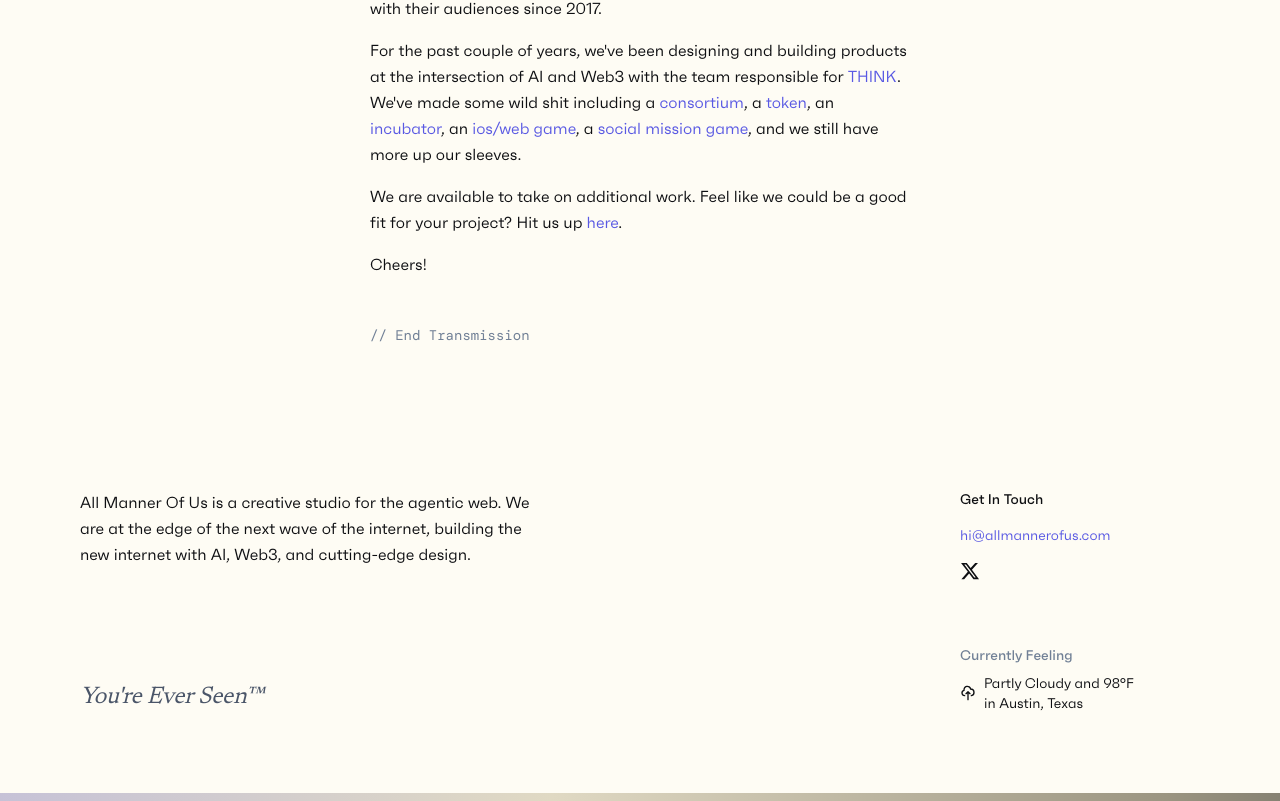
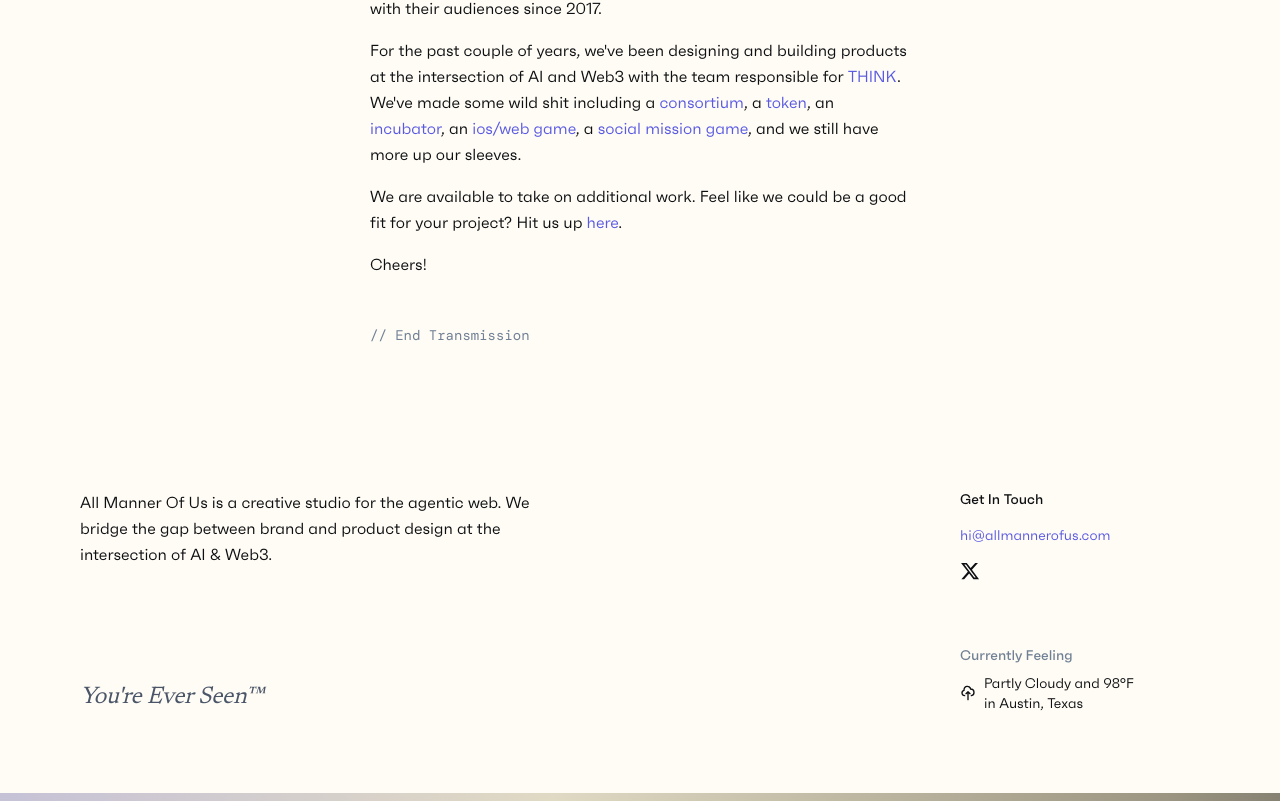
Before and after one commit to allmannerofus/amou, a Next.js app: page / in a window 1280 px wide. Shown: the part 1127-1928 px from the top of the page. Built offline with nearby package versions, Linux system fonts and the light colour scheme; no server answers; a web font is replaced by a local one.

Commit message:
Fix Newsreader font for 'You're Ever Seen' text using inline styles

```diff
--- a/app/components/footer.tsx
+++ b/app/components/footer.tsx
@@ -13,7 +13,7 @@
             {/* Left - Description */}
             <div>
               <p className="leading-relaxed max-w-[460px] text-base" style={{ color: 'var(--text)' }}>
-                All Manner Of Us is a creative studio for the agentic web. We are at the edge of the next wave of the internet, building the new internet with AI, Web3, and cutting-edge design.
+                All Manner Of Us is a creative studio for the agentic web. We bridge the gap between brand and product design at the intersection of AI & Web3.
               </p>
             </div>
 
@@ -45,7 +45,7 @@
           <div className="grid grid-cols-1 md:grid-cols-2 gap-8 mb-4 md:mb-8">
             {/* Left - You're Ever Seen (desktop only) */}
             <div className="hidden md:flex items-end justify-start">
-              <p className="font-newsreader-regular italic text-2xl" style={{ letterSpacing: '-0.2px', color: 'var(--text-secondary)' }}>
+              <p className="italic text-2xl" style={{ fontFamily: 'var(--font-newsreader), Georgia, serif', fontWeight: 400, letterSpacing: '-0.2px', color: 'var(--text-secondary)' }}>
                 You're Ever Seen™
               </p>
             </div>
@@ -64,7 +64,7 @@
       {/* You're Ever Seen - Mobile only */}
       <div className="px-8 md:px-20 py-6 md:hidden" style={{ backgroundColor: 'var(--background)' }}>
         <div className="max-w-7xl mx-auto md:max-w-none md:mx-0">
-          <p className="font-newsreader-regular italic text-2xl" style={{ letterSpacing: '-0.2px', color: 'var(--text-secondary)' }}>
+          <p className="italic text-2xl" style={{ fontFamily: 'var(--font-newsreader), Georgia, serif', fontWeight: 400, letterSpacing: '-0.2px', color: 'var(--text-secondary)' }}>
             You're Ever Seen™
           </p>
         </div>
```
